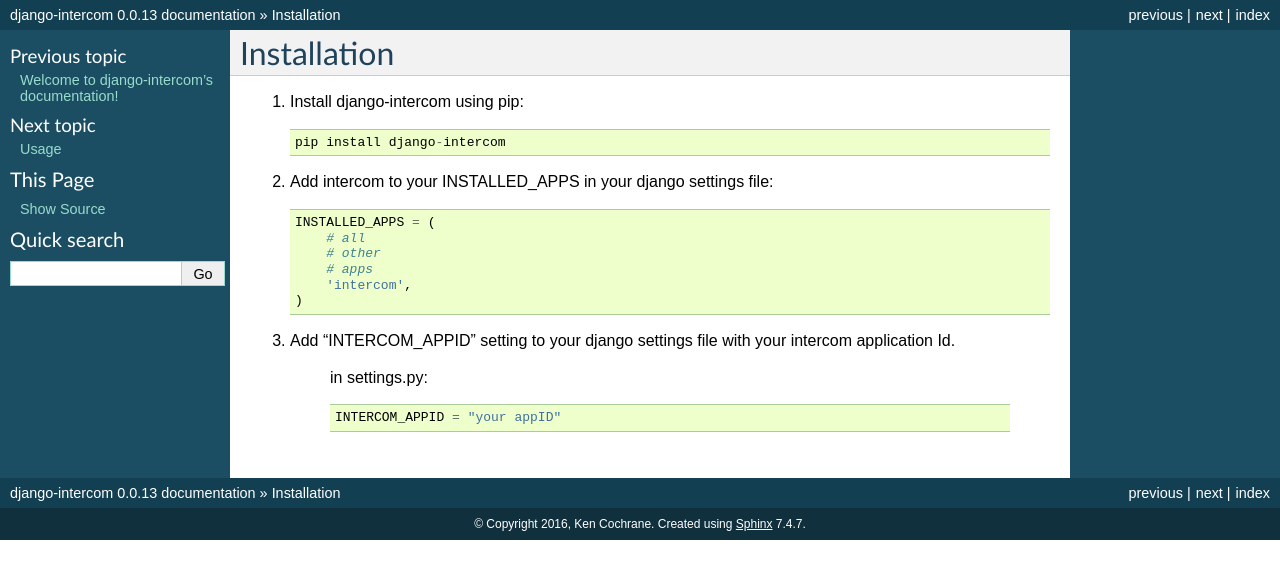
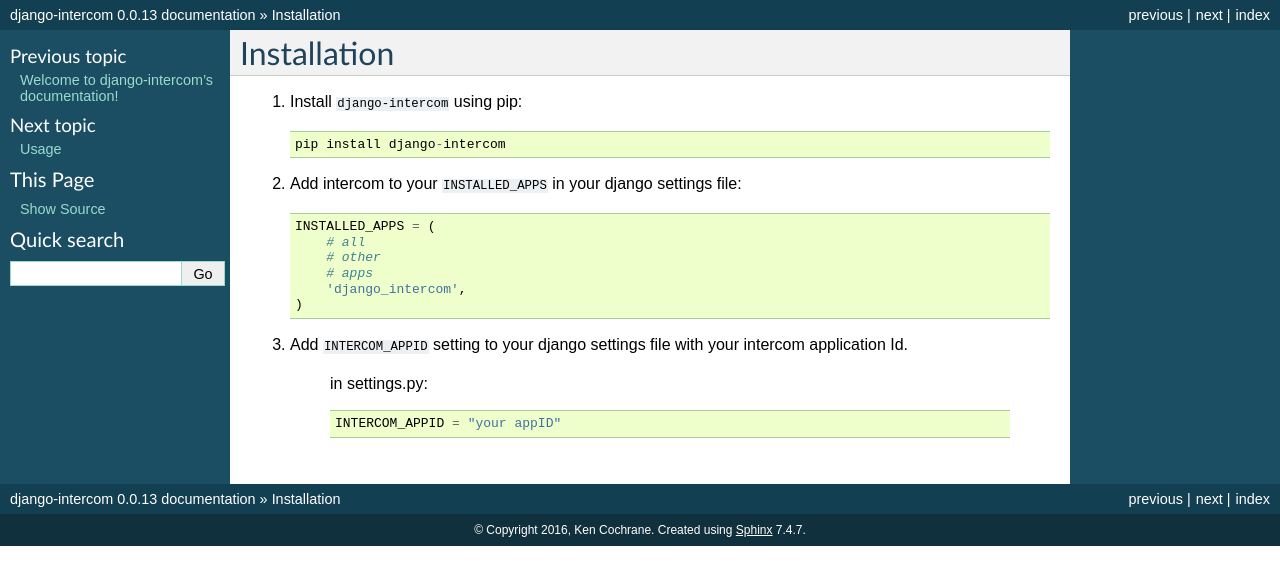
Before and after one commit to kencochrane/django-intercom, a Sphinx documentation site: the page built from docs/installation.rst, in a window 1280 px wide. Shown: the top 585 px of the page. Built offline with Sphinx 7.4.7, drawn with Linux system fonts in a browser that asks for light colours.

Commit message:
Fix and update docs (#36)
* Fix docs build

* Update docs

```diff
--- a/README.rst
+++ b/README.rst
@@ -35,7 +35,7 @@
     pip install django-intercom
 
 
-2. add intercom to your INSTALLED_APPS in your django settings file::
+2. Add intercom to your ``INSTALLED_APPS`` in your django settings file::
 
     INSTALLED_APPS = (
         # all
@@ -44,7 +44,7 @@
         'django_intercom',
     )
 
-3. Add "INTERCOM_APPID" setting to your django settings file with your intercom application Id.
+3. Add ``INTERCOM_APPID`` setting to your django settings file with your intercom application Id.
 
     in settings.py::
 
--- a/docs/conf.py
+++ b/docs/conf.py
@@ -54,7 +54,6 @@
 # built documents.
 #
 sys.path.insert(0, os.pardir)
-m = __import__("intercom")
 
 version = "0.0.13"
 release = version
@@ -127,7 +126,7 @@
 # Add any paths that contain custom static files (such as style sheets) here,
 # relative to this directory. They are copied after the builtin static files,
 # so a file named "default.css" will overwrite the builtin "default.css".
-html_static_path = ['_static']
+# html_static_path = ['_static']
 
 # If not '', a 'Last updated on:' timestamp is inserted at every page bottom,
 # using the given strftime format.
--- a/docs/installation.rst
+++ b/docs/installation.rst
@@ -1,19 +1,20 @@
 Installation
 ============
-1. Install django-intercom using pip::
+
+1. Install ``django-intercom`` using pip::
 
     pip install django-intercom
 
-2. Add intercom to your INSTALLED_APPS in your django settings file::
+2. Add intercom to your ``INSTALLED_APPS`` in your django settings file::
 
     INSTALLED_APPS = (
         # all
         # other
         # apps
-        'intercom',
+        'django_intercom',
     )
 
-3. Add "INTERCOM_APPID" setting to your django settings file with your intercom application Id.
+3. Add ``INTERCOM_APPID`` setting to your django settings file with your intercom application Id.
 
     in settings.py::
 
```
